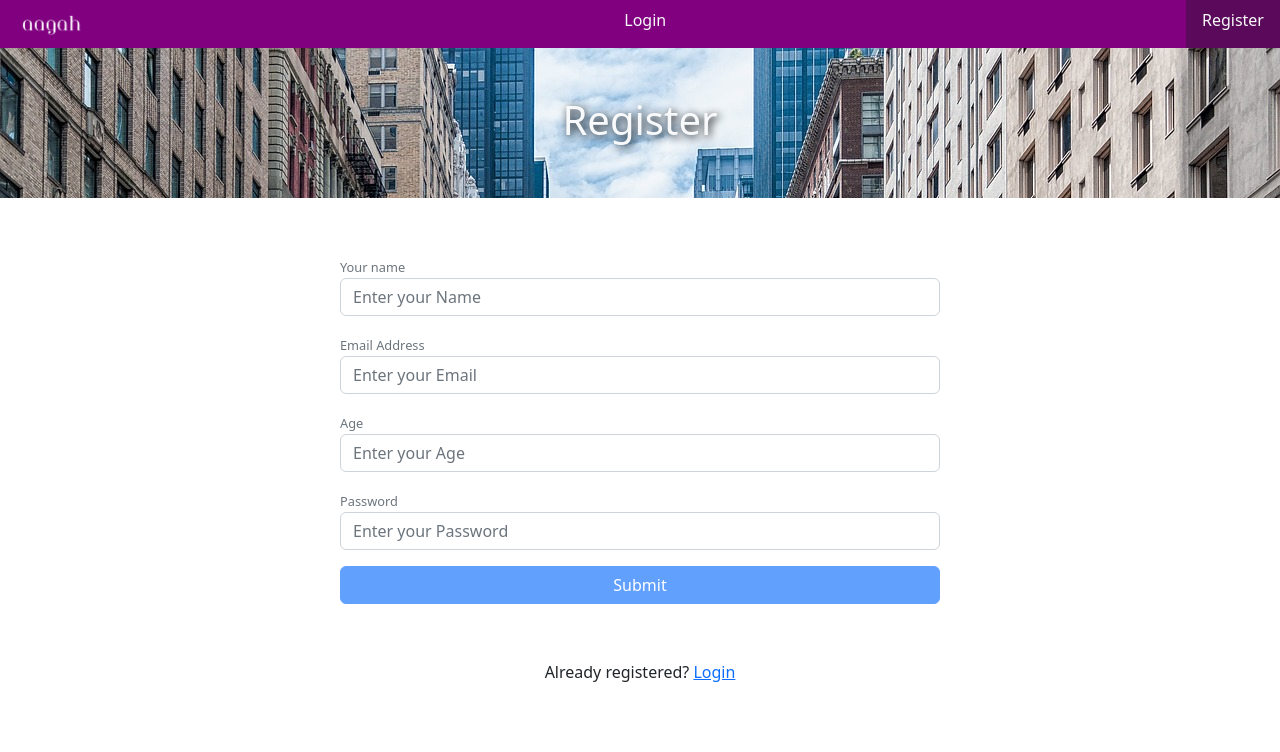
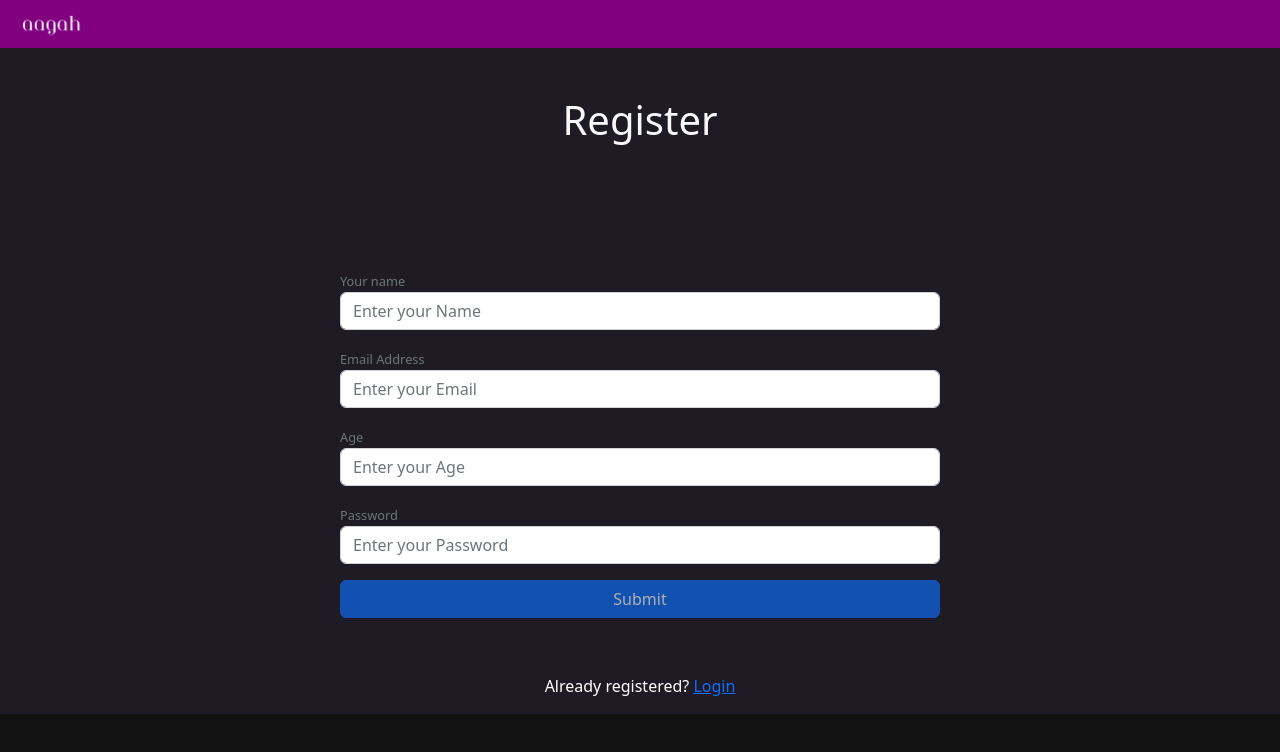
Before and after one commit to Hasnu555/Asg1, a Next.js app in the folder client/: page /register in a window 1280 px wide. Shown: the top 752 px of the page. Built offline with nearby package versions, Linux system fonts and the light colour scheme.

Commit message:
Design tweaks

```diff
--- a/client/components/Nav.js
+++ b/client/components/Nav.js
@@ -9,32 +9,28 @@ const Nav = () => {
   const [state, setState] = useContext(UserContext);
 
   useEffect(() => {
-    // process.browser --> this is true when we are in clint mode
     process.browser && setCurrent(window.location.pathname);
   }, [process.browser && window.location.pathname]);
 
   const router = useRouter();
 
-  //logout function
   const logout = () => {
     window.localStorage.removeItem("auth");
     setState(null);
     router.push("/login");
   };
+
   return (
     <nav
       className="nav d-flex justify-content-between"
       style={{ backgroundColor: "purple" }}
     >
       <Link href="/" className="nav-link text-light logo">
-  <Avatar src={'/images/logoL.png'} className="logo" />
+        <Avatar src={"/images/logoL.png"} className="logo" />
       </Link>
-
-
 
       {state !== null ? (
         <>
-           {/* Dropdown start */}
           <div className="dropdown">
             <button
               className="btn dropdown-toggle text-light"
@@ -46,7 +42,6 @@ const Nav = () => {
               {state && state.user && state.user.name}
             </button>
             <ul className="dropdown-menu" aria-labelledby="dropdownMenuButton1">
-          {/* link for dashboard */}
               <li>
                 <Link
                   href="/user/dashboard"
@@ -67,8 +62,6 @@ const Nav = () => {
                   User Profile
                 </Link>
               </li>
-
-          {/* Link for updatepage */}
               <li>
                 <Link
                   href="/user/profile/update"
@@ -76,7 +69,7 @@ const Nav = () => {
                     current === "/user/profile/update" && "active"
                   }`}
                 >
-            profile
+                  Profile
                 </Link>
               </li>
               <li>
@@ -88,33 +81,10 @@ const Nav = () => {
                   Logout{" "}
                 </a>
               </li>
-
             </ul>
           </div>
-       {/* Dropdown End */}
-
         </>
-      ) : (
-        <>
-          <Link
-            href="/login"
-            className={`nav-link text-light ${
-              current === "/login" && "active"
-            }`}
-          >
-            Login
-          </Link>
-
-          <Link
-            href="/register"
-            className={`nav-link text-light ${
-              current === "/register" && "active"
-            }`}
-          >
-            Register
-          </Link>
-        </>
-      )}
+      ) : null}
     </nav>
   );
 };
--- a/client/pages/register.js
+++ b/client/pages/register.js
@@ -19,7 +19,7 @@ const Register = () => {
 
   useEffect(() => {
     if (ok) {
-      router.push("/login");  // Redirect to login page
+      router.push("/login"); // Redirect to login page
     }
   }, [ok, router]);
 
@@ -57,7 +57,7 @@ const Register = () => {
 
   return (
     <div className="container-fluid">
-      <div className="row py-5 text-light bg-default-image">
+      <div className="row py-5 text-light">
         <div className="col text-center">
           <h1>Register</h1>
         </div>
--- a/client/public/css/styles.css
+++ b/client/public/css/styles.css
@@ -1,19 +1,57 @@
-.bg-default-image{
-    background-image: url("/images/default.jpg");
+/* Existing styles */
+.bg-default-image {
     background-size: 100%;
     height: 150px;
     text-shadow: 2px 2px 8px #000;
 }
-.logo{
+
+.logo {
     text-shadow: 2px 2px rgb(91, 10, 91);
     width: auto;
-
 }
 
-.active{
+.active {
     background-color: rgb(91, 10, 91);
 }
 
 .pointer {
     cursor: pointer;
 }
+
+/* Dark theme styles */
+body {
+    background-color: #121212;
+    /* dark background */
+    color: #ffffff;
+    /* light text */
+}
+
+.nav {
+    background-color: #1f1b24;
+    /* dark purple */
+}
+
+.nav-link {
+    color: #bb86fc;
+    /* light purple */
+}
+
+.btn {
+    background-color: #3700b3;
+    /* dark purple button */
+    color: #ffffff;
+}
+
+.container-fluid {
+    background-color: #1f1b24;
+    /* dark grey background */
+    color: #ffffff;
+}
+
+.text-light {
+    color: #ffffff;
+}
+
+.text-dark {
+    color: #000000;
+}
```
Also changed, not shown: client/pages/_app.js (+14 -13 lines), client/pages/index.js (+11 -7 lines), client/pages/login.js (+12 -26 lines), client/public/images/default.jpg (deleted). Lines whose indentation alone changed are shown as unchanged.
